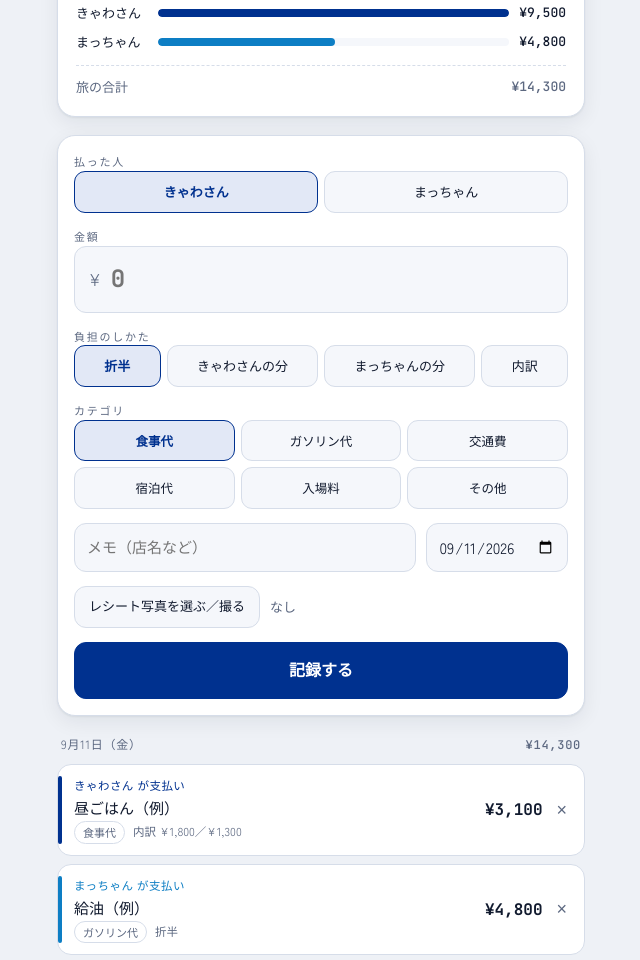
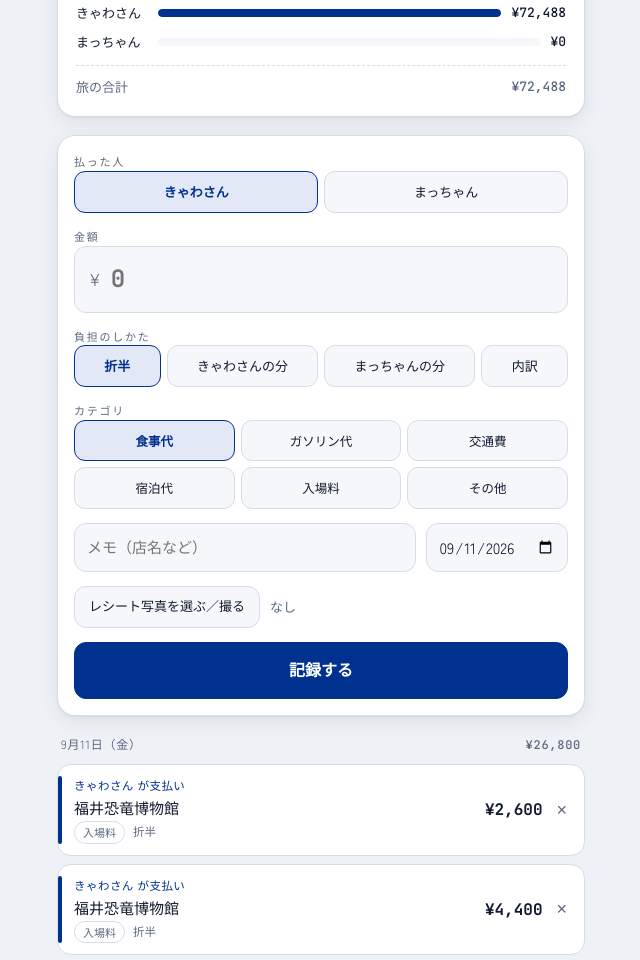
Before and after one commit to bugouringo1574-web/trip_rog, a plain HTML site: page index.html in a window 1280 px wide. Shown: the part 186-1146 px from the top of the page, without its empty margins (319-959 px from the left). Drawn offline with Linux system fonts and the light colour scheme; a web font is replaced by a local one.

Commit message:
Add files via upload

```diff
--- a/index.html
+++ b/index.html
@@ -229,13 +229,12 @@ const $=id=>document.getElementById(id);
 
 let recs=[];
 try{recs=JSON.parse(localStorage.getItem(KEY)||"[]")}catch(e){recs=[]}
-if(!recs.length){
-  const t=new Date(),d=n=>new Date(t.getTime()-n*864e5).toISOString().slice(0,10);
-  recs=[
-    {id:1,date:d(0),payer:"k",amount:6400,cat:"宿泊代",memo:"宿（例）",sk:3200,sm:3200},
-    {id:2,date:d(0),payer:"m",amount:4800,cat:"ガソリン代",memo:"給油（例）",sk:2400,sm:2400},
-    {id:3,date:d(0),payer:"k",amount:3100,cat:"食事代",memo:"昼ごはん（例）",sk:1800,sm:1300}
-  ];
+const SEED=[{"id": "1789138729062-mop1z", "date": "2026-08-18", "payer": "k", "amount": 45688, "cat": "交通費", "memo": "JAL", "sk": 22844, "sm": 22844}, {"id": "1789139747960-8x349", "date": "2026-09-11", "payer": "k", "amount": 19800, "cat": "交通費", "memo": "", "sk": 9900, "sm": 9900}, {"id": "1789140058478-vozka", "date": "2026-09-11", "payer": "k", "amount": 4400, "cat": "入場料", "memo": "福井恐竜博物館", "sk": 2200, "sm": 2200}, {"id": "1789140127170-grnjm", "date": "2026-09-11", "payer": "k", "amount": 2600, "cat": "入場料", "memo": "福井恐竜博物館", "sk": 1300, "sm": 1300}];
+if(!localStorage.getItem('tabi-seed-1')){
+  const have=new Set(recs.map(r=>String(r.id)));
+  SEED.forEach(r=>{if(!have.has(String(r.id)))recs.push(r)});
+  try{localStorage.setItem('tabi-seed-1','1')}catch(e){}
+  try{localStorage.setItem(KEY,JSON.stringify(recs))}catch(e){}
 }
 
 const save=()=>{try{localStorage.setItem(KEY,JSON.stringify(recs))}catch(e){
```
